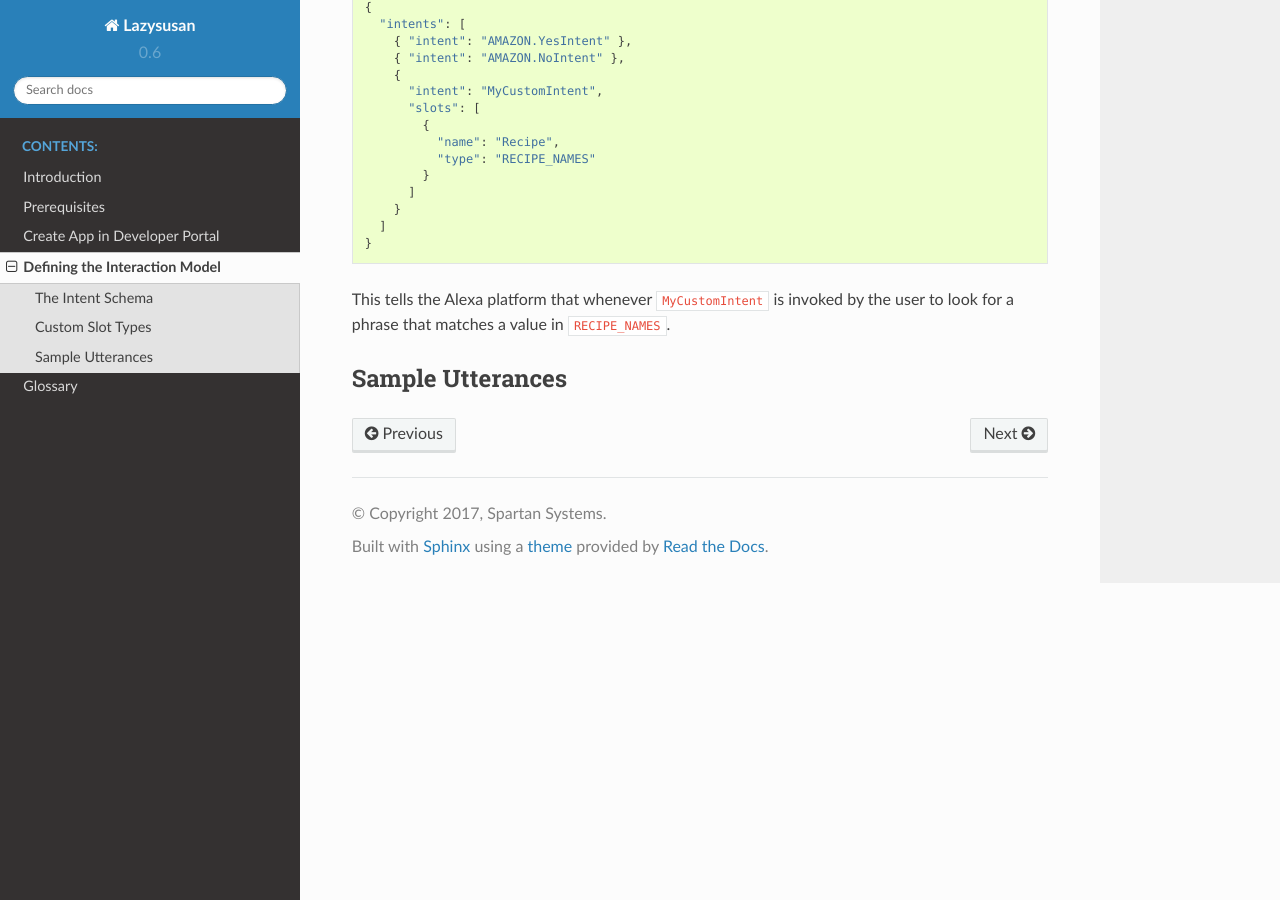
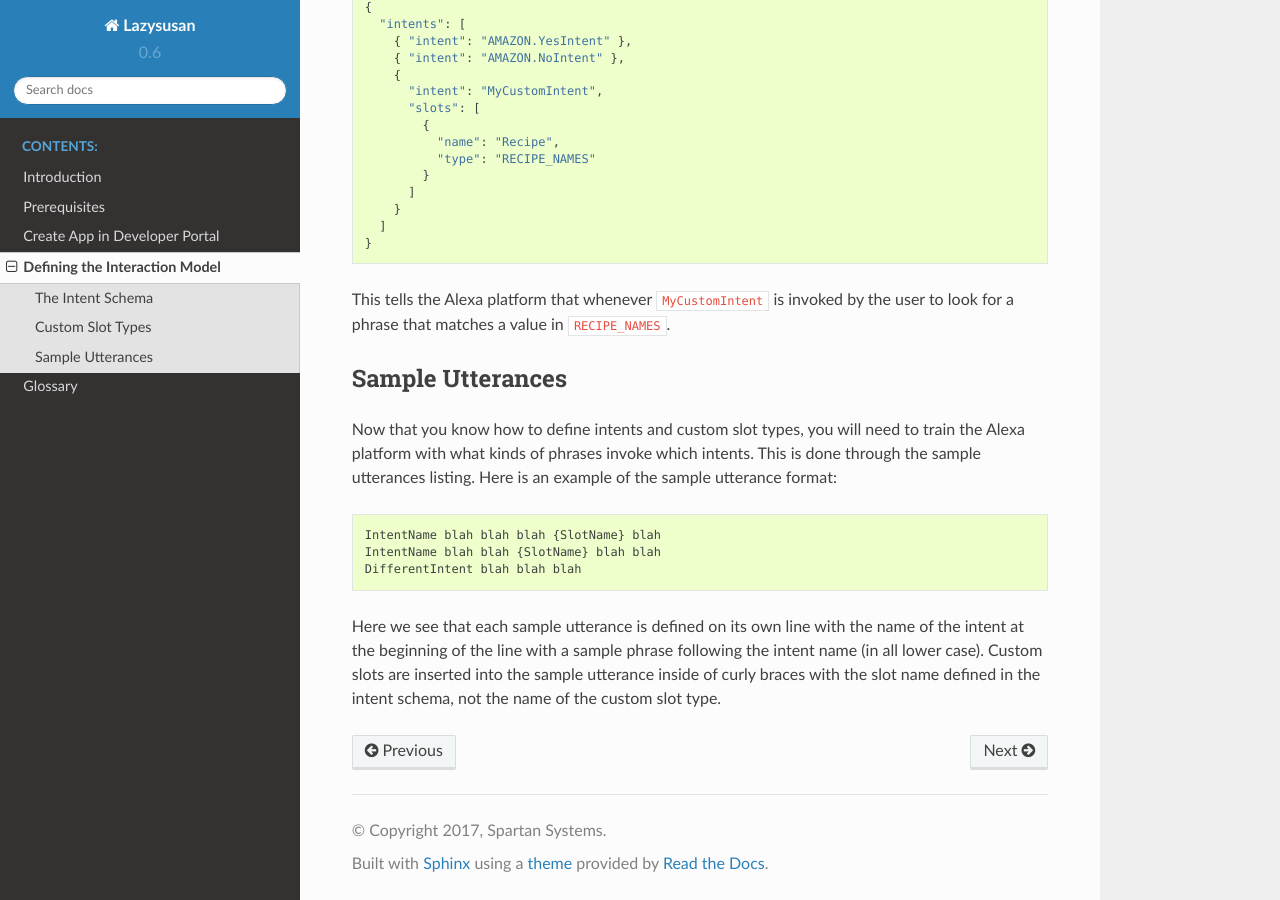
Before and after one commit to verypossible/lazysusan, a Sphinx documentation site: the page built from docs/interaction_model.rst, in a window 1280 px wide and 900 px high, scrolled down 1295 px. Built offline with Sphinx 7.4.7 and the Read the Docs theme 2.0.0, drawn with Linux system fonts in a browser that asks for light colours.

Commit message:
Sample Utterances Format

```diff
--- a/docs/interaction_model.rst
+++ b/docs/interaction_model.rst
@@ -86,3 +86,20 @@ user to look for a phrase that matches a value in ``RECIPE_NAMES``.
 
 Sample Utterances
 =================
+
+Now that you know how to define intents and custom slot types, you will need to
+train the Alexa platform with what kinds of phrases invoke which intents. This
+is done through the sample utterances listing. Here is an example of the sample
+utterance format:
+
+::
+
+  IntentName blah blah blah {SlotName} blah
+  IntentName blah blah {SlotName} blah blah
+  DifferentIntent blah blah blah
+
+Here we see that each sample utterance is defined on its own line with the name
+of the intent at the beginning of the line with a sample phrase following the
+intent name (in all lower case). Custom slots are inserted into the sample
+utterance inside of curly braces with the slot name defined in the intent
+schema, not the name of the custom slot type.
```
